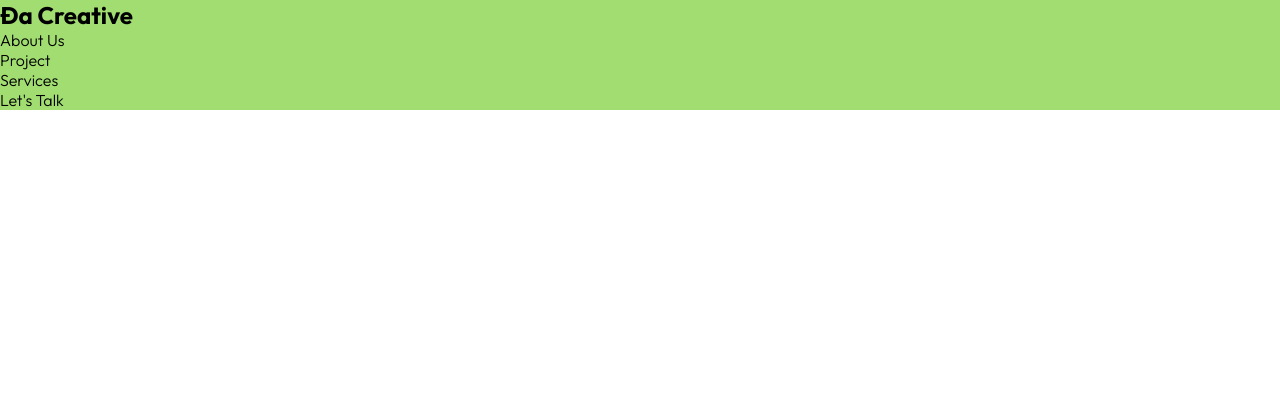
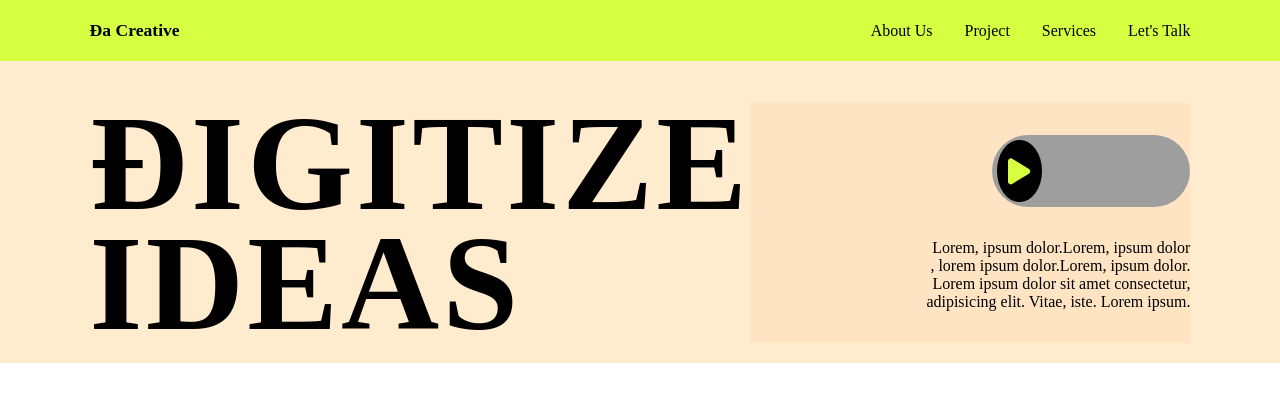
Before and after one commit to SwapniL1563/Da-Creative-Landing, a plain HTML site: page index.html in a window 1280 px wide. Drawn offline with Linux system fonts and the light colour scheme; grey boxes are pictures that could not be loaded; a web font is replaced by a local one.

Commit message:
Added assets folder

```diff
--- a/index.html
+++ b/index.html
@@ -7,16 +7,35 @@
     <link rel="stylesheet" href="style.css">
 </head>
 <body>
-<nav class="navbar">
+<nav class="navbar container">
   <h1>Ða Creative</h1>
 
-  <ul class="nav-links">
-    <li>About Us</li>
-    <li>Project</li>
-    <li>Services</li>
-    <li>Let's Talk</li>
-  </ul>
+  <div class="nav-links">
+    <a href="">About Us</a>
+    <a href="">Project</a>
+    <a href="">Services</a>
+    <a href="">Let's Talk</a>
+  </div>
 </nav>
+
+<div class="hero container">
+    <div class="hero-wrapper">
+        <div class="hero-wrapper-left">
+           <h1>Đigitize</h1>
+           <h1>Ideas</h1>
+        </div>
+
+        <div class="hero-wrapper-right">
+            <div class="right-img">
+              <div class="right-circle">
+                <svg class="play-btn" xmlns="http://www.w3.org/2000/svg" viewBox="0 0 384 512"><!--!Font Awesome Free 6.7.2 by @fontawesome - https://fontawesome.com License - https://fontawesome.com/license/free Copyright 2025 Fonticons, Inc.--><path fill="#d5ff40" d="M73 39c-14.8-9.1-33.4-9.4-48.5-.9S0 62.6 0 80L0 432c0 17.4 9.4 33.4 24.5 41.9s33.7 8.1 48.5-.9L361 297c14.3-8.7 23-24.2 23-41s-8.7-32.2-23-41L73 39z"/></svg>
+              </div>
+            </div>
+
+            <p class="right-p">Lorem, ipsum dolor.Lorem, ipsum dolor , lorem ipsum dolor.Lorem, ipsum dolor. Lorem ipsum dolor sit amet consectetur, adipisicing elit. Vitae, iste. Lorem ipsum.</p>
+        </div>
+    </div>
+</div>
 
 </body>
 <script src="script.js"></script>
--- a/style.css
+++ b/style.css
@@ -1,4 +1,4 @@
-@import url('https://fonts.googleapis.com/css2?family=Outfit:wght@100..900&display=swap');
+@import url('https://fonts.googleapis.com/css2?family=Mona+Sans:ital,wght@0,200..900;1,200..900&display=swap');
 
 *{
     margin: 0;
@@ -7,17 +7,111 @@
 }
 
 body{
-  font-family: "Outfit", serif;
-  font-optical-sizing: auto;
-  font-weight: 600;
-  font-style: normal;
+    font-family: "Mona Sans", serif;
+    font-optical-sizing: auto;
+    font-weight: 600;
+    font-style: normal;
+}
+
+.container{
+    padding: 20px 7vw;
 }
 
 .navbar {
-    /* background-color: #D5FF40; */
-    background-color: rgb(161, 221, 112);
+    background-color: #D5FF40;
+    /* background-color: #a1dd70; */
+    display: flex;
+    justify-content: space-between;
+    align-items: center;
 }
 
-.navbar li{
+.navbar h1{
+    cursor: pointer;
+    font-weight: 600;
+    font-size: 1.1rem;
+}
+
+.nav-links{
+    cursor: pointer;
+    display: flex;
+    justify-content: center;
+    align-items: center;
+    gap: 2em;
+    list-style: none;
+}
+
+.nav-links a {
+    font-weight: 300;
+    color: black;
+    text-decoration: none;
+}
+
+
+.navbar a:hover{
+    color:#2e570f;
+}
+
+.hero{
+    background: blanchedalmond;
+}
+
+.hero-wrapper{
+    margin-top: 2%;
+   display: flex;
+}
+
+.hero-wrapper-left{
+    /* background: red; */
+}
+
+.hero-wrapper-left h1{
+    letter-spacing: 0.2rem;
+    text-transform: uppercase;
+    font-size: 8.5rem;
+    line-height: 7.5rem;
+}
+
+.hero-wrapper-right{
+    display: flex;
+    flex-direction: column;
+    justify-content: space-evenly;
+    align-items: end;
+    background-color: bisque;
+}
+
+.hero-wrapper-right .right-img{
+    background: url('/assets/abstract-marble-texture-black-white-grey-background-handmade-technique.jpg');
+    background-size: cover;
+    position: relative;
+    display: flex;
+    padding: 5px;
+    align-items: center;
+    background-color: aqua;
+    width: 45%;
+    height: 30%;
+    border-radius:80px;
+}
+
+.hero-wrapper-right .right-p{
+    text-align: end;
+    width: 60%;
     font-weight: 300;
 }
+
+.hero-wrapper-right .right-circle{
+    position: absolute;
+    display: flex;
+    align-items: center;
+    justify-content: center;
+    width: 22.5%;
+    height: 85%;
+    border-radius:50%;
+    /* z-index: 10; */
+    background-color: black;
+}
+
+.right-circle .play-btn{
+    display:block;
+    width: 50%;
+    height: 50%;
+ }
```
Also changed, not shown: 3 other files.
